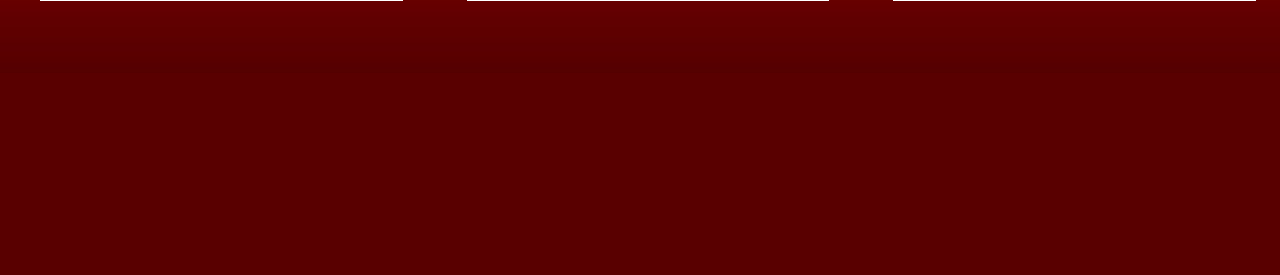
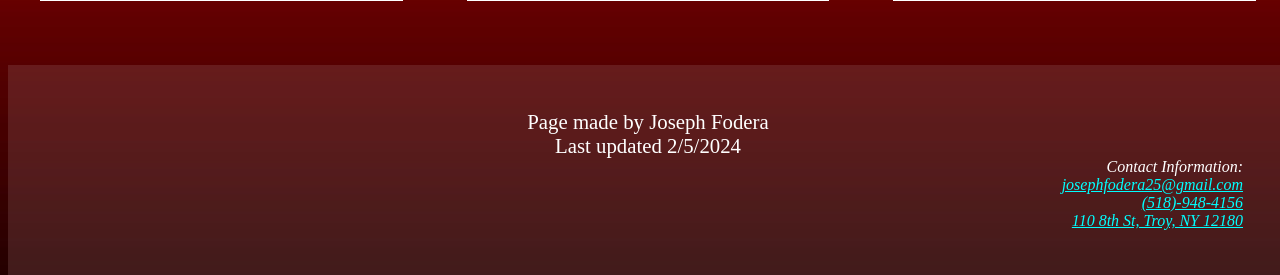
Before and after one commit to jfodera/Fodera-Home, a PHP site: page / in a window 1280 px wide. Shown: the part 1175-1450 px from the top of the page. Before the commit the page ends 1179 px from the top, so only its background shows below. Run offline with PHP 8.4, Linux system fonts and the light colour scheme.

Commit message:
finalization of footer

```diff
--- a/index.html
+++ b/index.html
@@ -15,13 +15,15 @@
   </head>
 
 
-
+<!-- Header -->
   <body>
     <div id="staticHeader">
       <h1>Joseph Fodera</h1>
       <hr id="top">
     </div>
 
+
+  <!-- Info -->
     <div id="intro">
       <img
         id="gradPic"
@@ -49,6 +51,8 @@
       >
     </div>
 
+    <!-- Navigation -->
+
     <div id="nav">
       <div class="flex-container">
         <div id="courses">
@@ -58,7 +62,7 @@
 
           <ul class="tabBuls">
             <li>
-                <a href="www.google.com">Intro To Information Technology and Web Sciences (ITWS-1100) </a>
+                <a href="/courses/labs/projects.html">Intro To Information Technology and Web Sciences (ITWS-1100) </a>
             </li>
             <li>
               <a href="www.google.com">Data Structures in C++ (CSCI-1200) </a>
@@ -80,7 +84,7 @@
                 <a href="www.google.com">Induvidualized Documentation Tool (Python)</a>
             </li>
             <li>
-              <a href="www.google.com">ITWS Labs* </a>
+              <a href="/courses/labs/projects.html">ITWS Labs* </a>
             </li>
             <li>
               <a href="www.google.com">Running Calculator Program (JavaScript) </a>
@@ -110,6 +114,16 @@
 
     </div>
 
+    <!-- Footer -->
+
+    <footer>
+      <p id= "updates">Page made by Joseph Fodera </p>
+      <p id= "updates">Last updated 2/5/2024</p>
+      <p id="contact">Contact Information:</p>
+      <p id= "contact"><a href="mailto:josephfodera25@gmail.com">josephfodera25@gmail.com</a></p>
+      <p id= "contact"><a href="tel:5189484156">(518)-948-4156</a></p>
+      <p id= "contact"><a href="https://www.google.com/maps/place/Rensselaer+Polytechnic+Institute/@42.7306254,-73.6854104,16z/data=!4m10!1m2!2m1!1srpi!3m6!1s0x89de0f9eebfa097d:0xa5592b13db1f5302!8m2!3d42.7297628!4d-73.6788884!15sCgNycGlaBSIDcnBpkgEScHJpdmF0ZV91bml2ZXJzaXR5mgEkQ2hkRFNVaE5NRzluUzBWSlEwRm5TVVJqTFVsdU9XMUJSUkFC4AEA!16zL20vMDFiazF5?entry=ttu">110 8th St, Troy, NY 12180</a></p>
+    </footer>
 
 
 
--- a/resources/landing.css
+++ b/resources/landing.css
@@ -31,10 +31,34 @@ h1{
    background: url(runner.gif);
 }
 
+/*Footer*/
+
+footer {
+   text-align: center;
+   padding: 45px;
+   margin-bottom: -25px;
+   background-color: rgba(150, 108, 108, 0.251);
+   border-top: 10px;
+   border-top-color: aqua;
+   color: white;
+ }
+
+ #contact{
+   text-align: right;
+   margin: 0 0 0 0;
+   font-style: italic;
+
+ }
+
+ #updates{
+   margin: 0 0 0 0;
+   font-size: 1.3em;
+
+ }
 
 /*page specific*/
 
-/*Into */
+/*Intro */
 h2{
    margin-top: 0;
    margin-bottom: 0;
```
Also changed, not shown: courses/labs/resources/projects.css (added, +55 -0 lines), courses/labs/projects.css (deleted), courses/labs/resources/Red-Black.jpg (renamed from resources/Red-Black.jpg), courses/labs/resources/runner.gif (renamed from resources/runner.gif), resources/Run_Back.jpg (deleted), 5 other files.
